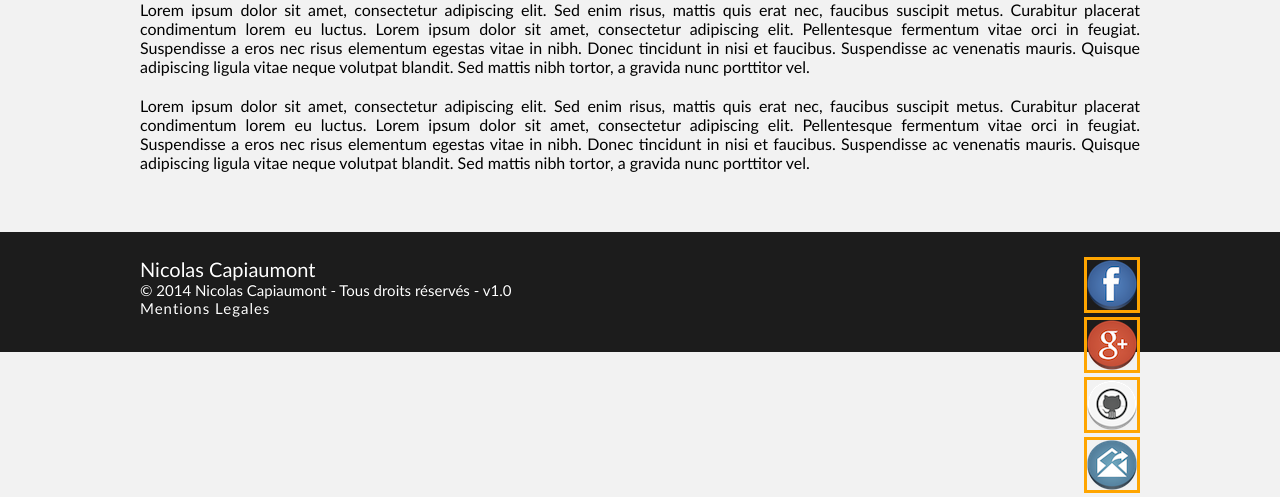
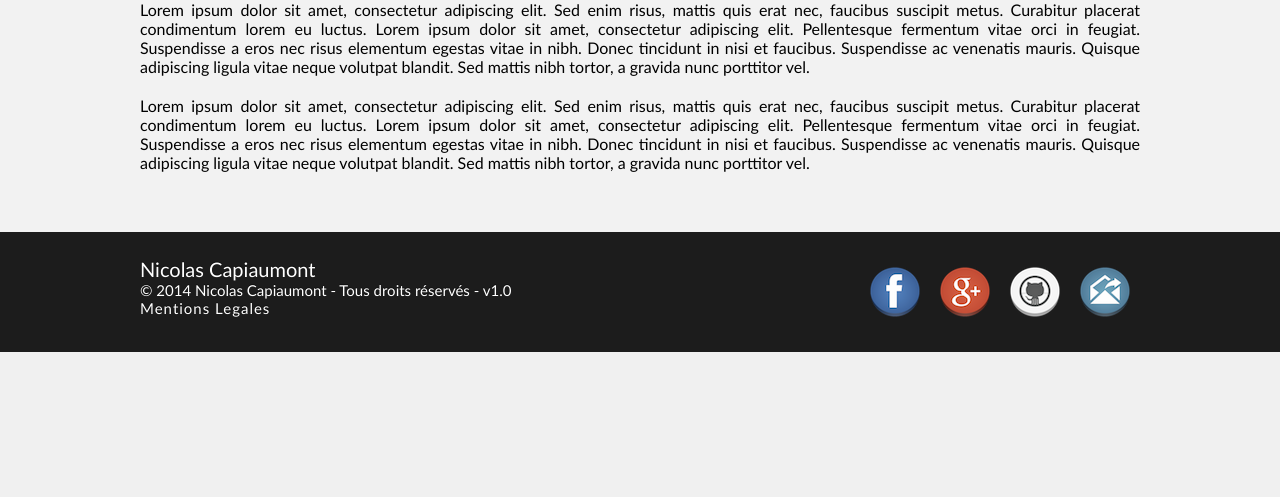
Before and after one commit to NCapiaumont/monPortfolio, a PHP site: page /ppe.html in a window 1280 px wide. Shown: the part 730-1227 px from the top of the page. After the commit the page ends 1082 px from the top, so only its background shows below. Run offline with PHP 8.4, Linux system fonts and the light colour scheme.

Commit message:
mise en ligne des images et img en .imgDeco

```diff
--- a/style/styleP.css
+++ b/style/styleP.css
@@ -93,7 +93,7 @@ li{
 	list-style-type:none;
 }
 /* amélioration du rendu des images */
-img {
+.imgDeco {
 	border:solid;
 	border-color:orange;
 }
@@ -141,6 +141,10 @@ img {
 .textFooterDroit {
 	font-size: 15px;
 }
+#reseaux li{
+	float: left;
+	margin: 10px;
+}
 /* placement des reseaux dans le footer */
 #reseaux {
 	display:block;
```
